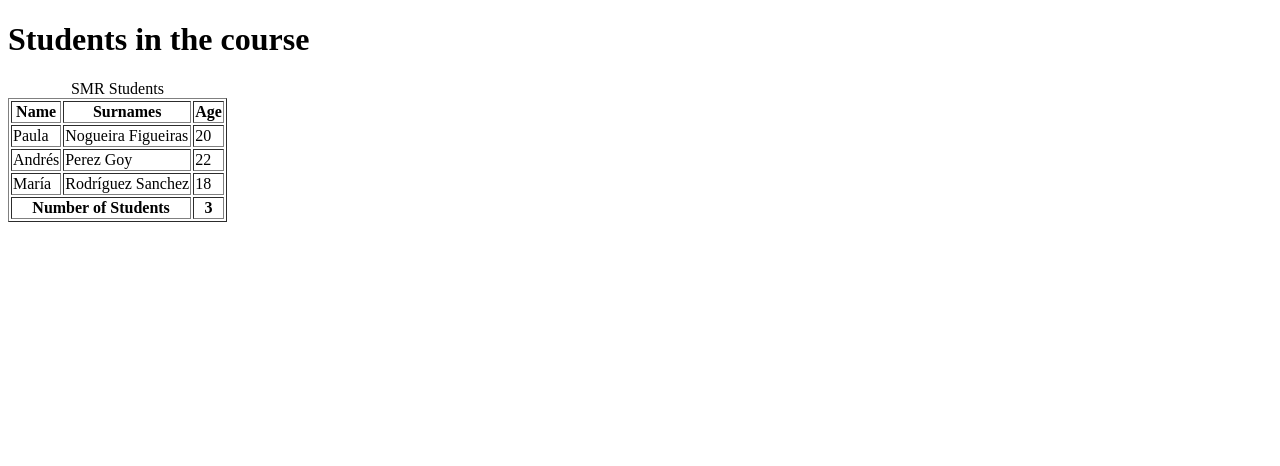
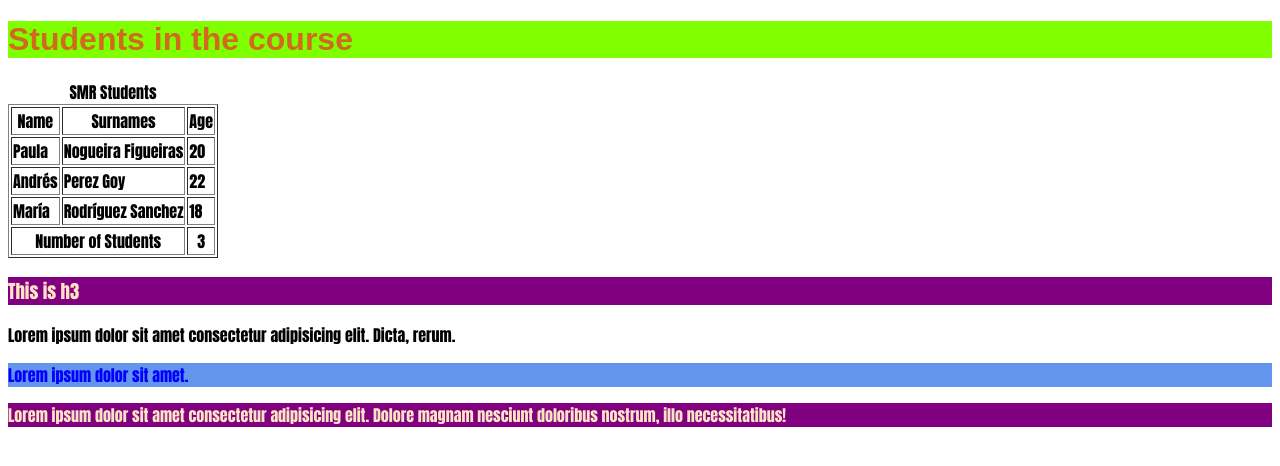
Before and after one commit to Ale-co-mo/github-daw, a plain HTML site: page index.html in a window 1280 px wide. Drawn offline with Linux system fonts and the light colour scheme.

Commit message:
css-first

```diff
--- a/index.html
+++ b/index.html
@@ -4,6 +4,7 @@
     <meta charset="UTF-8">
     <meta name="viewport" content="width=device-width, initial-scale=1.0">
     <title>Table</title>
+    <link rel="stylesheet" href="styles.css">
 </head>
 <body>
     <h1>Students in the course</h1>
@@ -38,6 +39,10 @@
             <th>3</th>
         </tfoot>
     </table>
+<h3 class="common">This is h3</h3>
+<p>Lorem ipsum dolor sit amet consectetur adipisicing elit. Dicta, rerum.</p>
+<p id="weird">Lorem ipsum dolor sit amet.</p>
+<p class="common">Lorem ipsum dolor sit amet consectetur adipisicing elit. Dolore magnam nesciunt doloribus nostrum, illo necessitatibus!</p>
 
 </body>
 </html>
--- /dev/null
+++ b/styles.css
@@ -0,0 +1,19 @@
+body{
+    font-family: Impact, Haettenschweiler, 'Arial Narrow Bold', sans-serif;
+}
+
+h1{
+    background-color: chartreuse;
+    color: chocolate;
+    font-family: Arial, Helvetica, sans-serif;
+    font-weight: bold;
+}
+
+#weird{
+    background-color: cornflowerblue;
+    color: blue;
+}
+.common{
+    background-color: purple;
+    color: bisque;
+}
```
Also changed, not shown: form.html (+1 -0 lines), form2.html (+9 -0 lines), semantic.html (+1 -0 lines).
